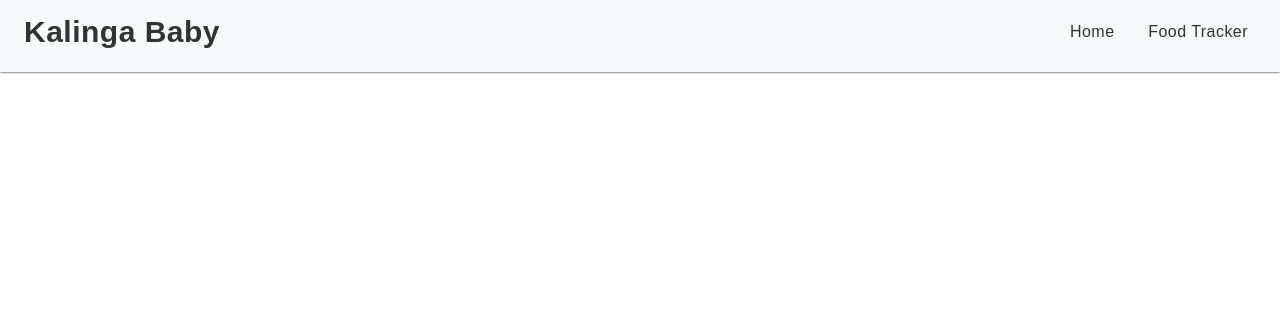
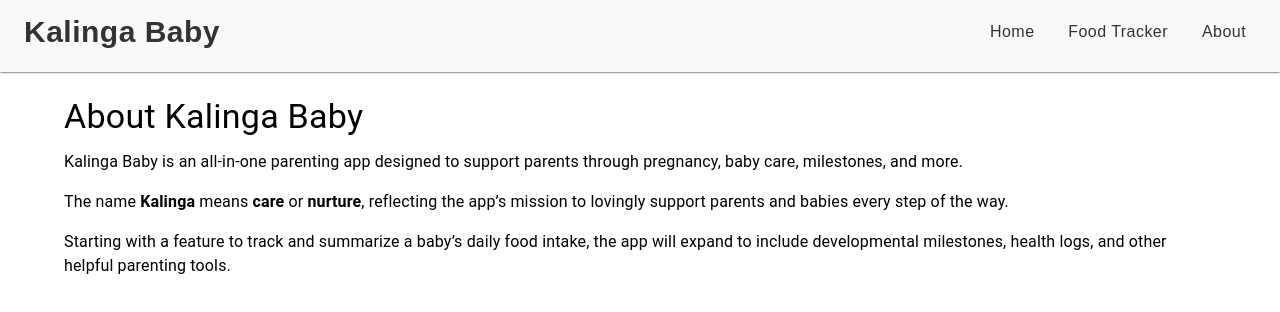
Before and after one commit to jmcaluyafuentes/kalinga-baby, a React (Vite) app in the folder frontend/: page /about in a window 1280 px wide. Shown: the top 312 px of the page. Built offline with nearby package versions, Linux system fonts and the light colour scheme; a web font is replaced by a local one.

Commit message:
feat(frontend): add About page

```diff
--- a/frontend/src/App.tsx
+++ b/frontend/src/App.tsx
@@ -3,6 +3,7 @@ import { Box } from '@mui/material';
 import Home from './pages/Home';
 import Navbar from './components/Navbar';
 import FoodTracker from './pages/FoodTracker';
+import About from './pages/About';
 
 const App = () => {
   return (
@@ -12,6 +13,7 @@ const App = () => {
         <Routes>
           <Route path="/" element={<Home />} />
           <Route path="/food" element={<FoodTracker />} />
+          <Route path="/about" element={<About />} />
         </Routes>
       </Box>
     </>
--- a/frontend/src/components/Navbar.tsx
+++ b/frontend/src/components/Navbar.tsx
@@ -15,6 +15,7 @@ import { useState } from 'react';
 const navItems = [
   { label: 'Home', path: '/' },
   { label: 'Food Tracker', path: '/food' },
+  { label: 'About', path: '/about' },
 ];
 
 const Navbar = () => {
--- /dev/null
+++ b/frontend/src/pages/About.tsx
@@ -0,0 +1,24 @@
+import { Container, Typography, Box } from '@mui/material';
+
+const About = () => {
+  return (
+    <Container sx={{ mt: 4 }}>
+      <Box>
+        <Typography variant="h4" gutterBottom>
+          About Kalinga Baby
+        </Typography>
+        <Typography variant="body1" paragraph>
+          Kalinga Baby is an all-in-one parenting app designed to support parents through pregnancy, baby care, milestones, and more.
+        </Typography>
+        <Typography variant="body1" paragraph>
+          The name <strong>Kalinga</strong> means <strong>care</strong> or <strong>nurture</strong>, reflecting the app’s mission to lovingly support parents and babies every step of the way.
+        </Typography>
+        <Typography variant="body1" paragraph>
+          Starting with a feature to track and summarize a baby’s daily food intake, the app will expand to include developmental milestones, health logs, and other helpful parenting tools.
+        </Typography>
+      </Box>
+    </Container>
+  );
+};
+
+export default About;
```
